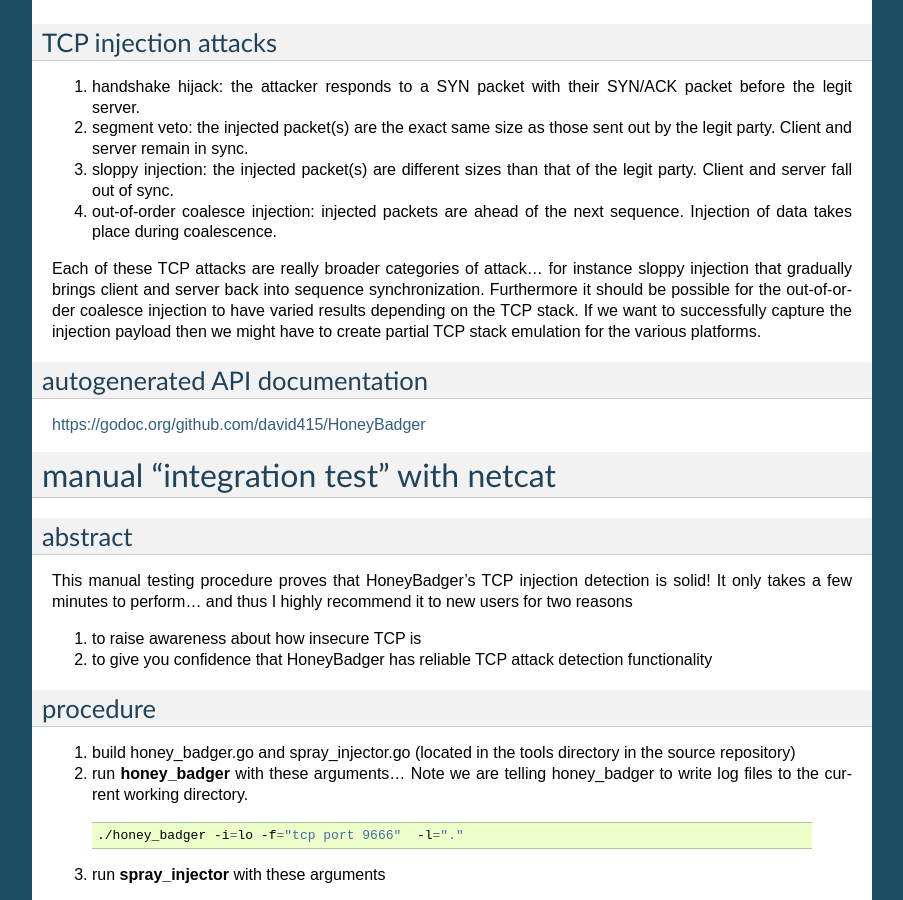
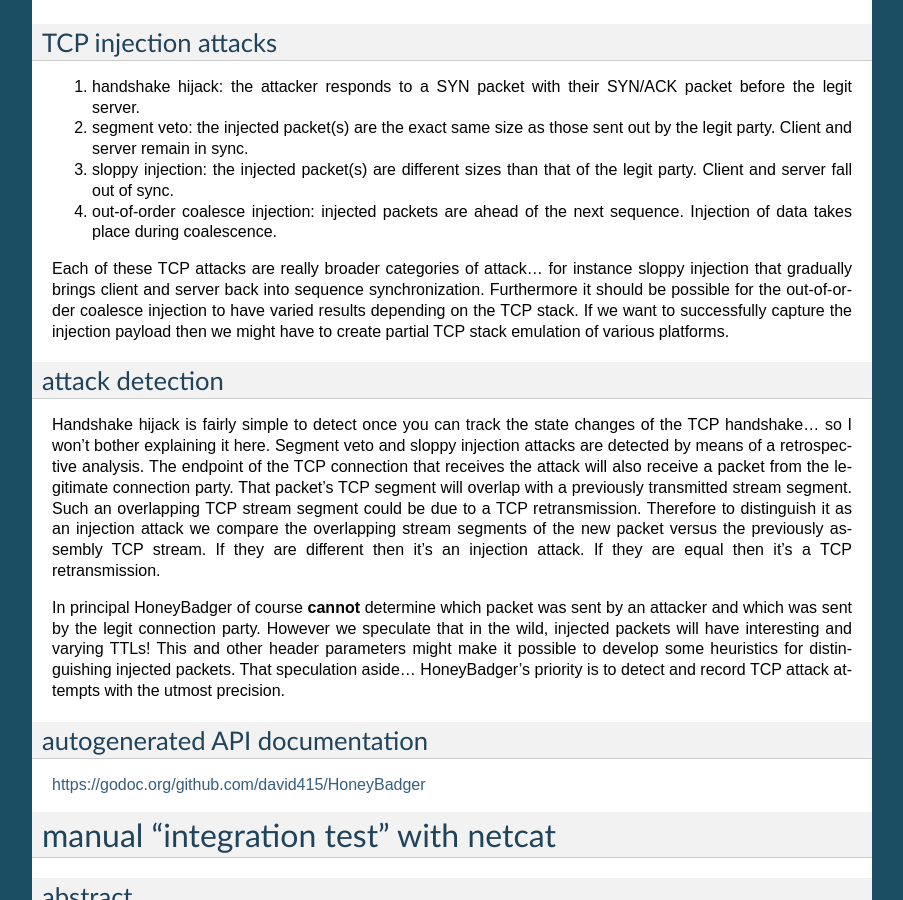
Before and after one commit to david415/HoneyBadger_docs, a Sphinx documentation site: the page built from source/index.rst, in a window 1280 px wide and 900 px high, scrolled down 1463 px. Shown: the whole window, without its empty margins (198-1101 px from the left). Built offline with Sphinx 7.4.7, drawn with Linux system fonts in a browser that asks for light colours.

Commit message:
Add information about how attack detection works

```diff
--- a/source/index.rst
+++ b/source/index.rst
@@ -29,6 +29,7 @@
 
 Current master branch is a working proof of concept but is not yet stable and
 only some features have been implemented.
+
 
 I'm currently working on adding out-of-order stream segment reordering
 and coalesce injection detection.
@@ -63,8 +64,25 @@
 
 Each of these TCP attacks are really broader categories of attack... for instance sloppy injection that gradually brings client and server back
 into sequence synchronization. Furthermore it should be possible for the out-of-order coalesce injection to have varied results depending on the
-TCP stack. If we want to successfully capture the injection payload then we might have to create partial TCP stack emulation for the various
-platforms.
+TCP stack. If we want to successfully capture the injection payload then we might have to create partial TCP stack emulation of various platforms.
+
+
+attack detection
+----------------
+
+Handshake hijack is fairly simple to detect once you can track the state changes of the TCP handshake... so I won't bother explaining
+it here. Segment veto and sloppy injection attacks are detected by means of a retrospective analysis.
+The endpoint of the TCP connection that receives the attack will also receive a packet from the legitimate
+connection party. That packet's TCP segment will overlap with a previously transmitted stream segment.
+Such an overlapping TCP stream segment could be due to a TCP retransmission.
+Therefore to distinguish it as an injection attack we compare the overlapping stream segments of the new packet versus the previously assembly
+TCP stream. If they are different then it's an injection attack. If they are equal then it's a TCP retransmission.
+
+In principal HoneyBadger of course **cannot** determine which packet
+was sent by an attacker and which was sent by the legit connection party. However we speculate that in the wild, injected packets
+will have interesting and varying TTLs! This and other header parameters might make it possible to develop some heuristics for distinguishing
+injected packets. That speculation aside... HoneyBadger's priority is to detect and record TCP attack attempts with the utmost precision.
+
 
 
 autogenerated API documentation
```
